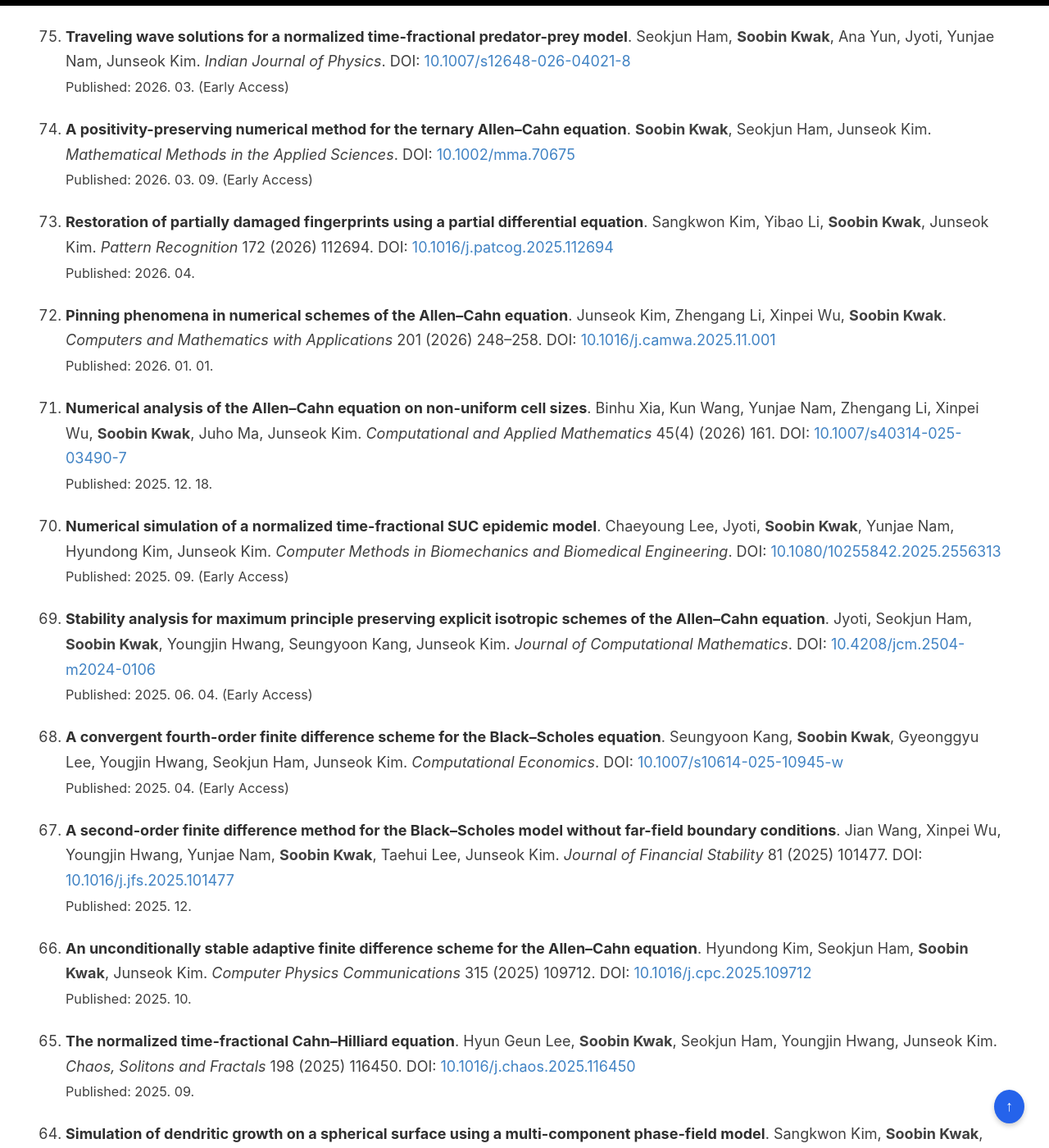
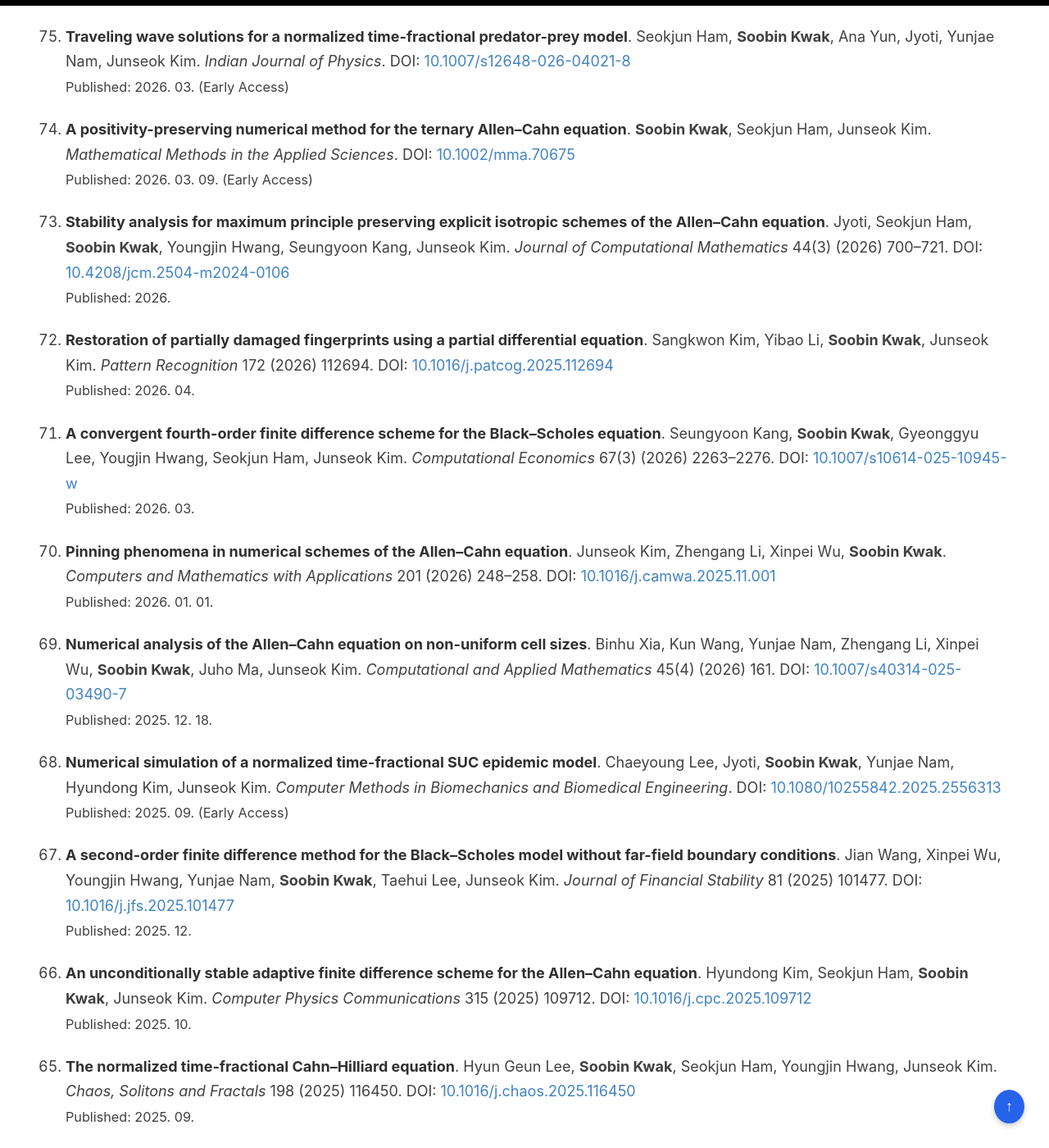
Before and after one commit to skwak/skwak.github.io, a Jekyll site: the page built from _pages/Publications.md, in a window 1280 px wide and 1400 px high, scrolled down 405 px. Shown: the whole window at 82% size. Built offline with Jekyll 4.4.1, drawn with Linux system fonts in a browser that asks for light colours; some of the changed text lies outside the part shown.

Commit message:
Update publications.yml

```diff
--- a/_data/publications.yml
+++ b/_data/publications.yml
@@ -584,7 +584,7 @@
   journal: "Computational Economics"
   volume: "65(3)"
   year: "2025"
-  pages: "115010 1147–1168"
+  pages: "1147–1168"
   doi: "10.1007/s10614-024-10590-9"
   pdf: "s10614-024-10590-9"
   published: "2025. 03."
@@ -719,6 +719,16 @@
   pdf: "1-s2.0-S0898122125004675-main"
   published: "2026. 01. 01."
 
+- title: "A convergent fourth-order finite difference scheme for the Black–Scholes equation"
+  authors: "Seungyoon Kang, <strong>Soobin Kwak</strong>, Gyeonggyu Lee, Yougjin Hwang, Seokjun Ham, Junseok Kim"
+  journal: "Computational Economics"
+  volume: "67(3)"
+  year: "2026"
+  pages: "2263–2276"
+  doi: "10.1007/s10614-025-10945-w"
+  pdf:
+  published: "2026. 03."
+
 - title: "Restoration of partially damaged fingerprints using a partial differential equation"
   authors: "Sangkwon Kim, Yibao Li, <strong>Soobin Kwak</strong>, Junseok Kim"
   journal: "Pattern Recognition"
@@ -729,25 +739,15 @@
   pdf: "1-s2.0-S0031320325013573-main"
   published: "2026. 04."
 
-- title: "A convergent fourth-order finite difference scheme for the Black–Scholes equation"
-  authors: "Seungyoon Kang, <strong>Soobin Kwak</strong>, Gyeonggyu Lee, Yougjin Hwang, Seokjun Ham, Junseok Kim"
-  journal: "Computational Economics"
-  volume:
-  year: "2025"
-  pages: "127168"
-  doi: "10.1007/s10614-025-10945-w"
-  pdf:
-  published: "2025. 04. (Early Access)"
-
 - title: "Stability analysis for maximum principle preserving explicit isotropic schemes of the Allen–Cahn equation"
   authors: "Jyoti, Seokjun Ham, <strong>Soobin Kwak</strong>, Youngjin Hwang, Seungyoon Kang, Junseok Kim"
   journal: "Journal of Computational Mathematics"
-  volume:
-  year: "2025"
-  pages:
+  volume: "44(3)"
+  year: "2026"
+  pages: "700–721"
   doi: "10.4208/jcm.2504-m2024-0106"
   pdf: "jcm.2504-m2024-0106"
-  published: "2025. 06. 04. (Early Access)"
+  published: "2026."
 
 - title: "Numerical simulation of a normalized time-fractional SUC epidemic model"
   authors: "Chaeyoung Lee, Jyoti, <strong>Soobin Kwak</strong>, Yunjae Nam, Hyundong Kim, Junseok Kim"
```
